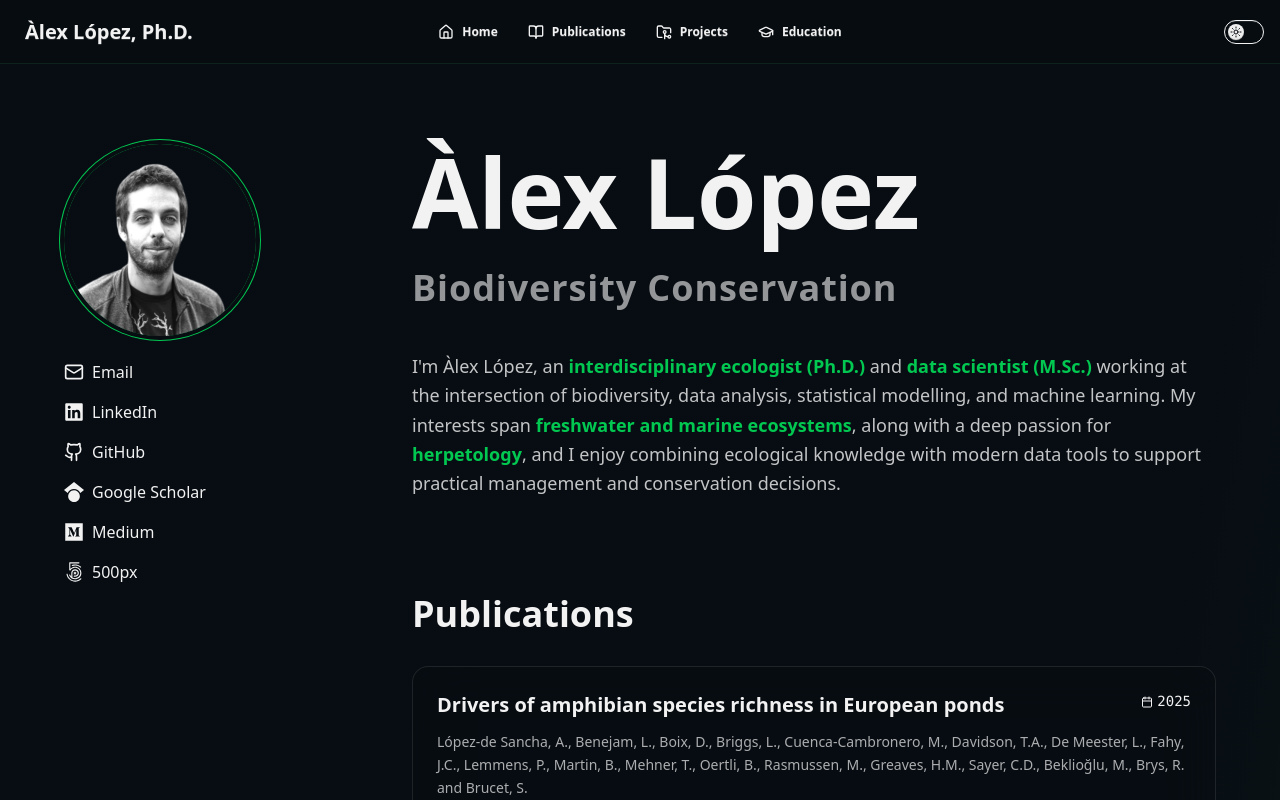
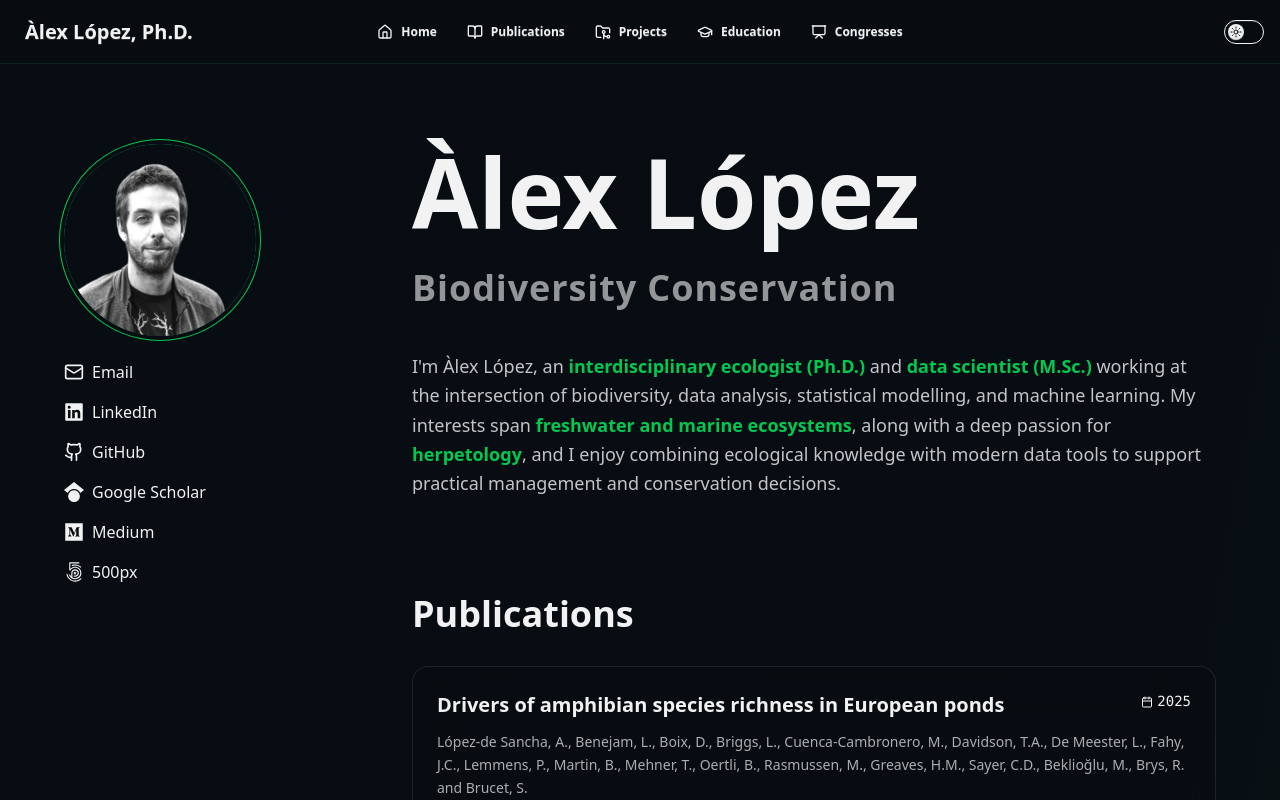
Before and after one commit to Luovtyrell/AlexLopezPHD, a React (Vite) app: page / in a window 1280 px wide. Shown: the top 800 px of the page. Built offline with nearby package versions, Linux system fonts and the light colour scheme.

Commit message:
Add 'Congresses' navigation item with icon and reorder 'Conferences' section in Hero.

```diff
--- a/src/components/Hero.jsx
+++ b/src/components/Hero.jsx
@@ -117,13 +117,14 @@ const Hero = () => {
               <Projects />
             </div>
 
+            <div id="timeline" className="scroll-mt-24">
+              <Timeline />
+            </div>
+
             <div id="conferences" className="scroll-mt-24">
               <Conferences />
             </div>
 
-            <div id="timeline" className="scroll-mt-24">
-              <Timeline />
-            </div>
           </div>
         </div>
       </div>
--- a/src/components/Navbar.jsx
+++ b/src/components/Navbar.jsx
@@ -1,5 +1,5 @@
 import ThemeToggle from './ThemeToggle';
-import { Home, BookOpen, FolderGit2, GraduationCap } from 'lucide-react';
+import { Home, BookOpen, FolderGit2, GraduationCap, Presentation } from 'lucide-react';
 
 const Navbar = () => {
   const scrollToSection = (e, id) => {
@@ -24,6 +24,7 @@ const Navbar = () => {
     { name: 'Publications', href: '#publications', icon: BookOpen },
     { name: 'Projects', href: '#projects', icon: FolderGit2 },
     { name: 'Education', href: '#timeline', icon: GraduationCap },
+    { name: 'Congresses', href: '#conferences', icon: Presentation },
   ];
 
   return (
```
